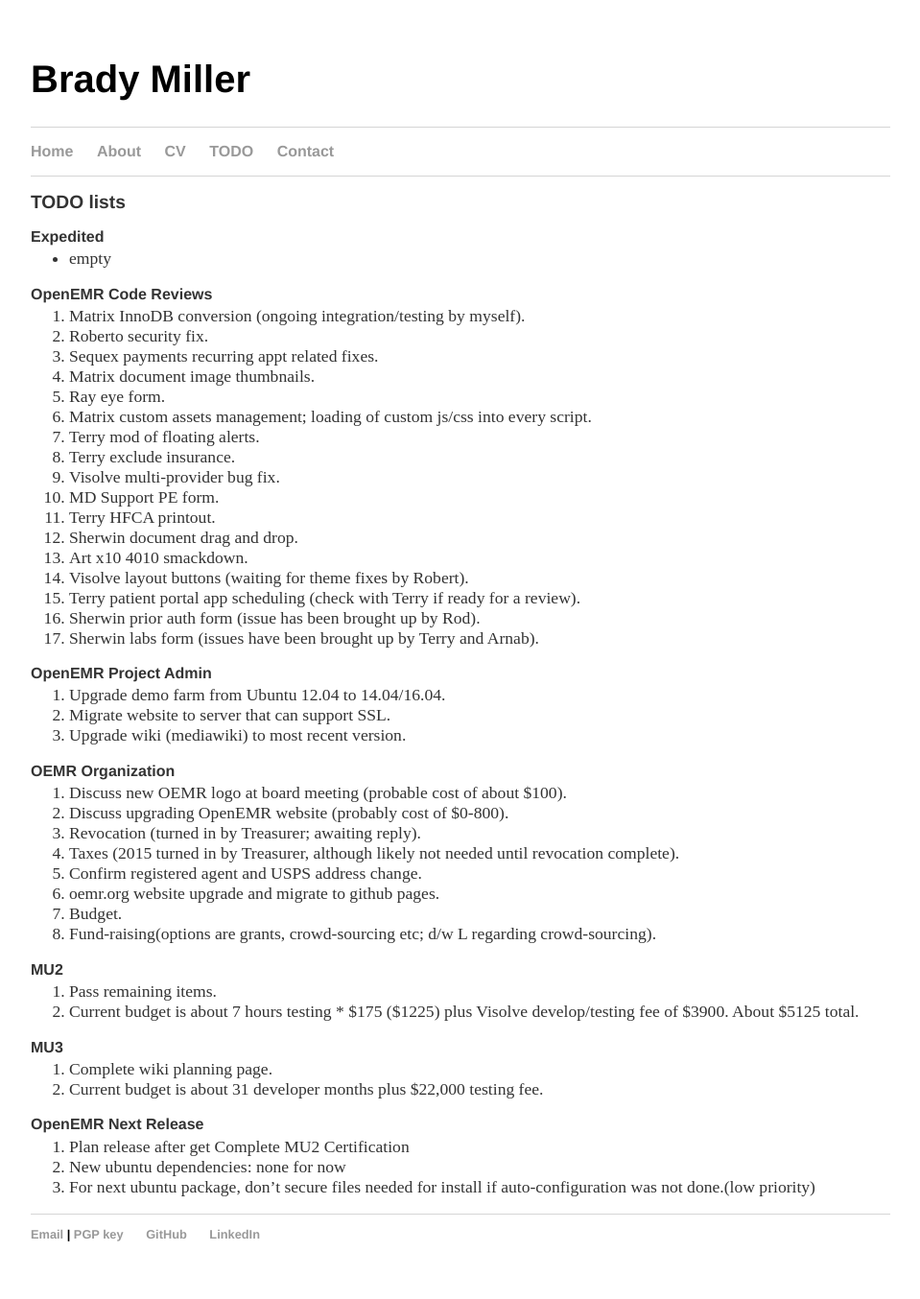
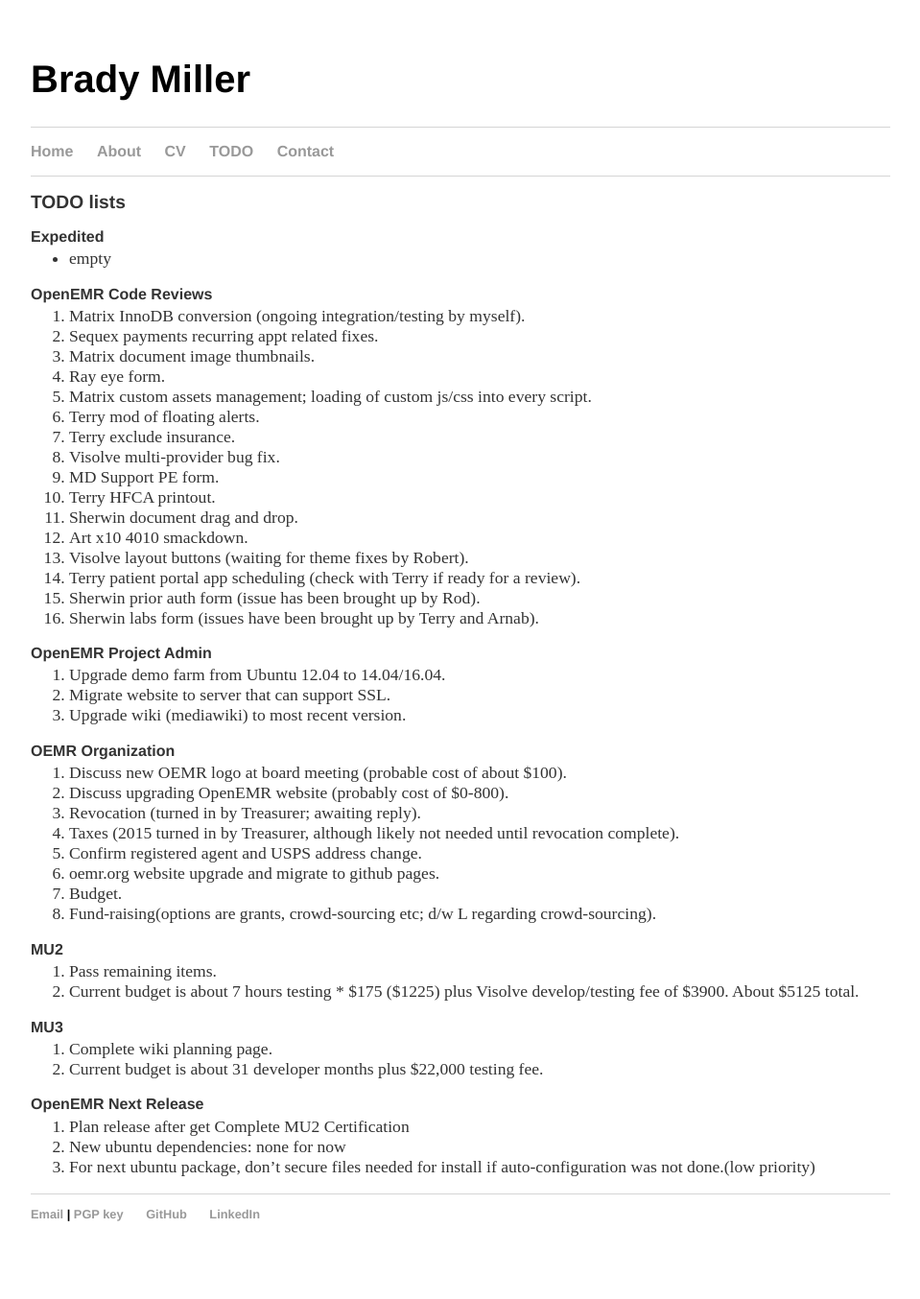
Before and after one commit to bradymiller/bradymiller.github.io, a Jekyll site: the page built from todo/index.md, in a window 1280 px wide. Shown: the whole page at 96% size, without its empty margins (160-1119 px from the left). Built offline with Jekyll 4.4.1, drawn with Linux system fonts in a browser that asks for light colours; after the commit the page ends 1333 px from its top, so only the background shows below that.

Commit message:
Update todo list

```diff
--- a/todo/index.md
+++ b/todo/index.md
@@ -8,7 +8,6 @@
 
 ### OpenEMR Code Reviews
 1. Matrix InnoDB conversion (ongoing integration/testing by myself).
-1. Roberto security fix.
 1. Sequex payments recurring appt related fixes.
 1. Matrix document image thumbnails.
 1. Ray eye form.
```
